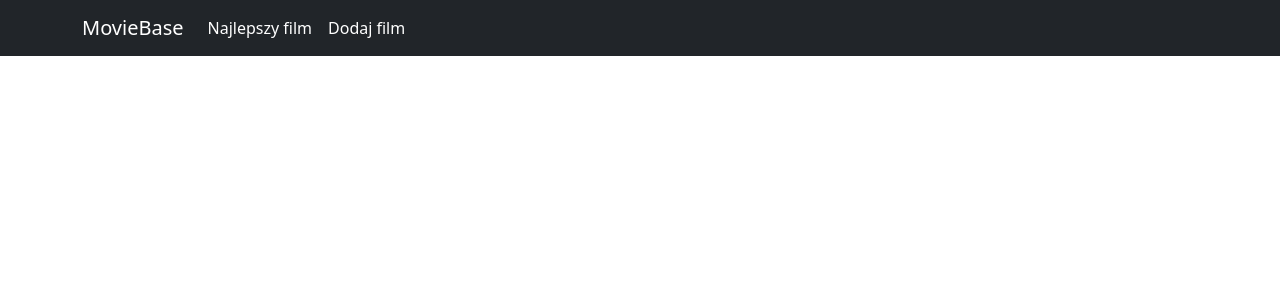
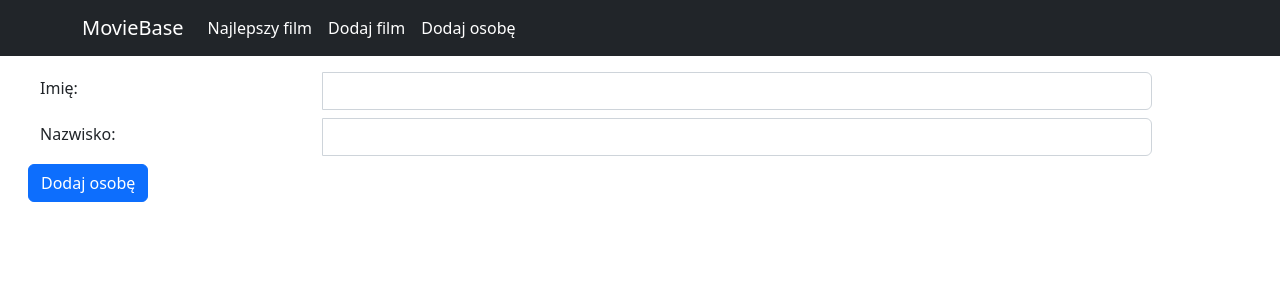
Before and after one commit to Zabollus/MovieBase, a React (Create React App) app in the folder frontend/: page /add/person in a window 1280 px wide. Shown: the top 300 px of the page. Built offline with nearby package versions, Linux system fonts and the light colour scheme.

Commit message:
Form Person

```diff
--- a/frontend/src/App.js
+++ b/frontend/src/App.js
@@ -4,6 +4,7 @@ import Movies from "./components/Movies"
 import MovieDetails from "./components/Movie-details"
 import MyNavbar from "./components/MyNavbar"
 import FormMovie from "./components/FormMovie"
+import FormPerson from "./components/FormPerson"
 
 function App() {
   return (
@@ -14,6 +15,7 @@ function App() {
             <Route exact path='/' component={Movies}/>
             <Route path='/movie/:movieID' component={MovieDetails}/>
             <Route path='/add/movie' component={FormMovie}/>
+            <Route path='/add/person' component={FormPerson}/>
         </Switch>
     </BrowserRouter>
   </>
--- a/frontend/src/components/FormMovie.js
+++ b/frontend/src/components/FormMovie.js
@@ -83,7 +83,19 @@ function FormMovie() {
 
     const handleSubmit = e => {
         e.preventDefault()
-        console.log(form);
+        let url = 'http://127.0.0.1:8000/movies/'
+        fetch(url, {
+            method:'POST',
+            headers:{
+                'Content-type':'application/json',
+            },
+            body:JSON.stringify(form)
+        }).then((response) => {
+            setForm({title: '', year: '', description: '', rating:'', director:'1', screenplay:'1', genres:[],
+            starring:[{person:'1', role:''}]})
+        }).catch(function(error){
+            console.log('ERROR: ', error);
+        })
     }
 
     return (
--- /dev/null
+++ b/frontend/src/components/FormPerson.js
@@ -0,0 +1,52 @@
+import React, {useState} from 'react';
+import {Container, Form, Button, InputGroup} from 'react-bootstrap'
+
+function FormPerson() {
+    const [form, setForm] = useState({first_name:'', last_name:''})
+
+    const handleChange = e => {
+        const {name, value} = e.target;
+        setForm(prevState => {
+            return {
+                ...prevState,
+                [name]: value
+            }
+        });
+    };
+
+    const handleSubmit = e => {
+        e.preventDefault()
+        let url = 'http://127.0.0.1:8000/persons/'
+        fetch(url, {
+            method:'POST',
+            headers:{
+                'Content-type':'application/json',
+            },
+            body:JSON.stringify(form)
+        }).then((response) => {
+            setForm({first_name:'', last_name:''})
+        }).catch(function(error){
+            console.log('ERROR: ', error);
+        })
+    }
+
+    return (
+        <Container className='m-3'>
+            <Form onSubmit={handleSubmit}>
+                <Form.Group>
+                    <InputGroup className='m-2'>
+                        <Form.Label className='m-1 w-25'>Imię:</Form.Label>
+                        <Form.Control type='text' name='first_name' value={form.first_name} onChange={handleChange}/>
+                    </InputGroup>
+                    <InputGroup className='m-2'>
+                        <Form.Label className='m-1 w-25'>Nazwisko:</Form.Label>
+                        <Form.Control type='text' name='last_name' value={form.last_name} onChange={handleChange}/>
+                    </InputGroup>
+                    <Button type='submit' variant='primary'>Dodaj osobę</Button>
+                </Form.Group>
+            </Form>
+        </Container>
+    )
+}
+
+export default FormPerson;
--- a/frontend/src/components/MyNavbar.js
+++ b/frontend/src/components/MyNavbar.js
@@ -10,6 +10,7 @@ function MyNavbar() {
                 <Nav className='me-auto'>
                     <Nav.Link href='/movie/1' style={{color:"white"}}>Najlepszy film</Nav.Link>
                     <Nav.Link href='/add/movie' style={{color:"white"}}>Dodaj film</Nav.Link>
+                    <Nav.Link href='/add/person' style={{color:"white"}}>Dodaj osobę</Nav.Link>
                 </Nav>
             </Container>
         </Navbar>
```
